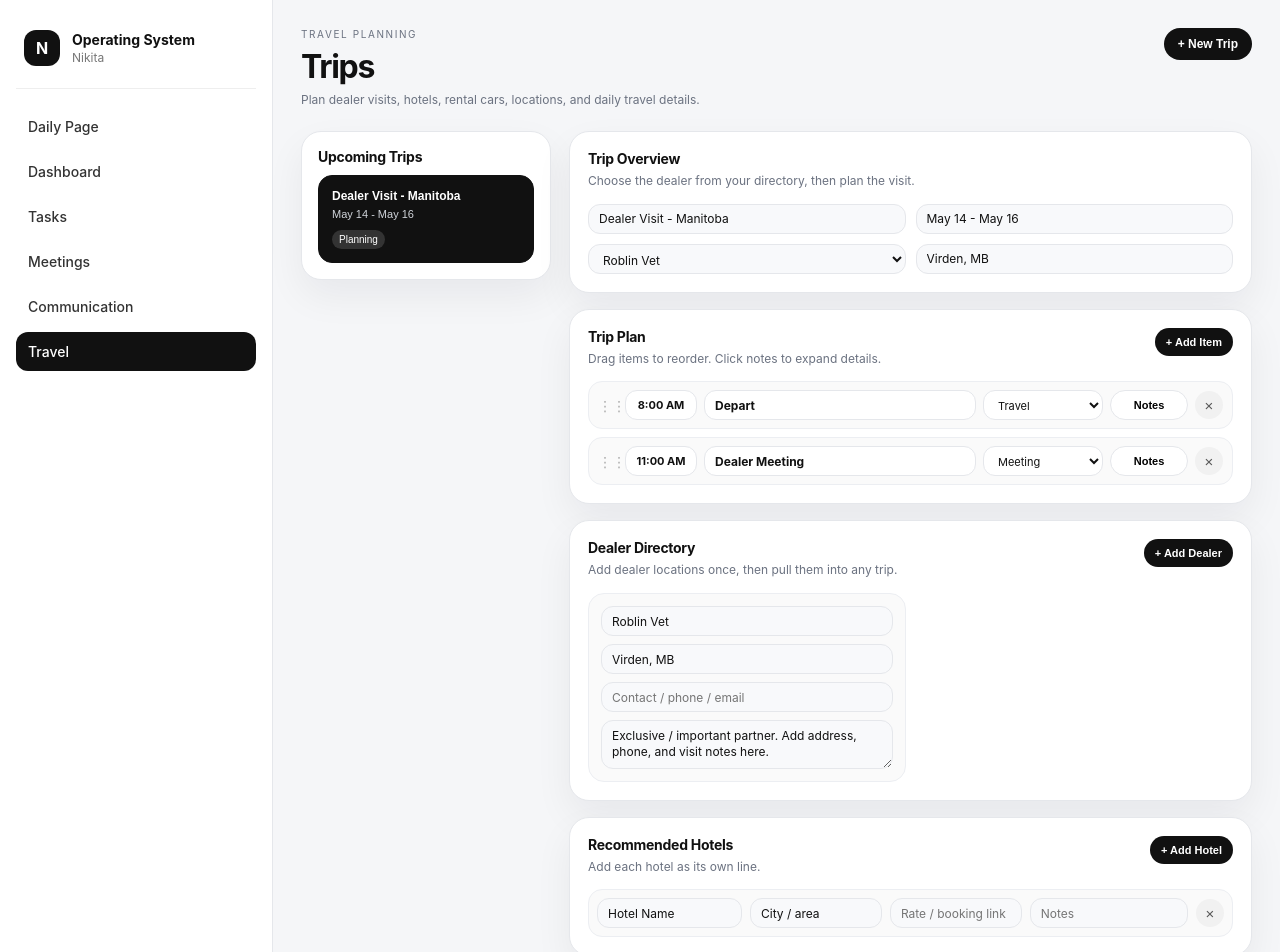
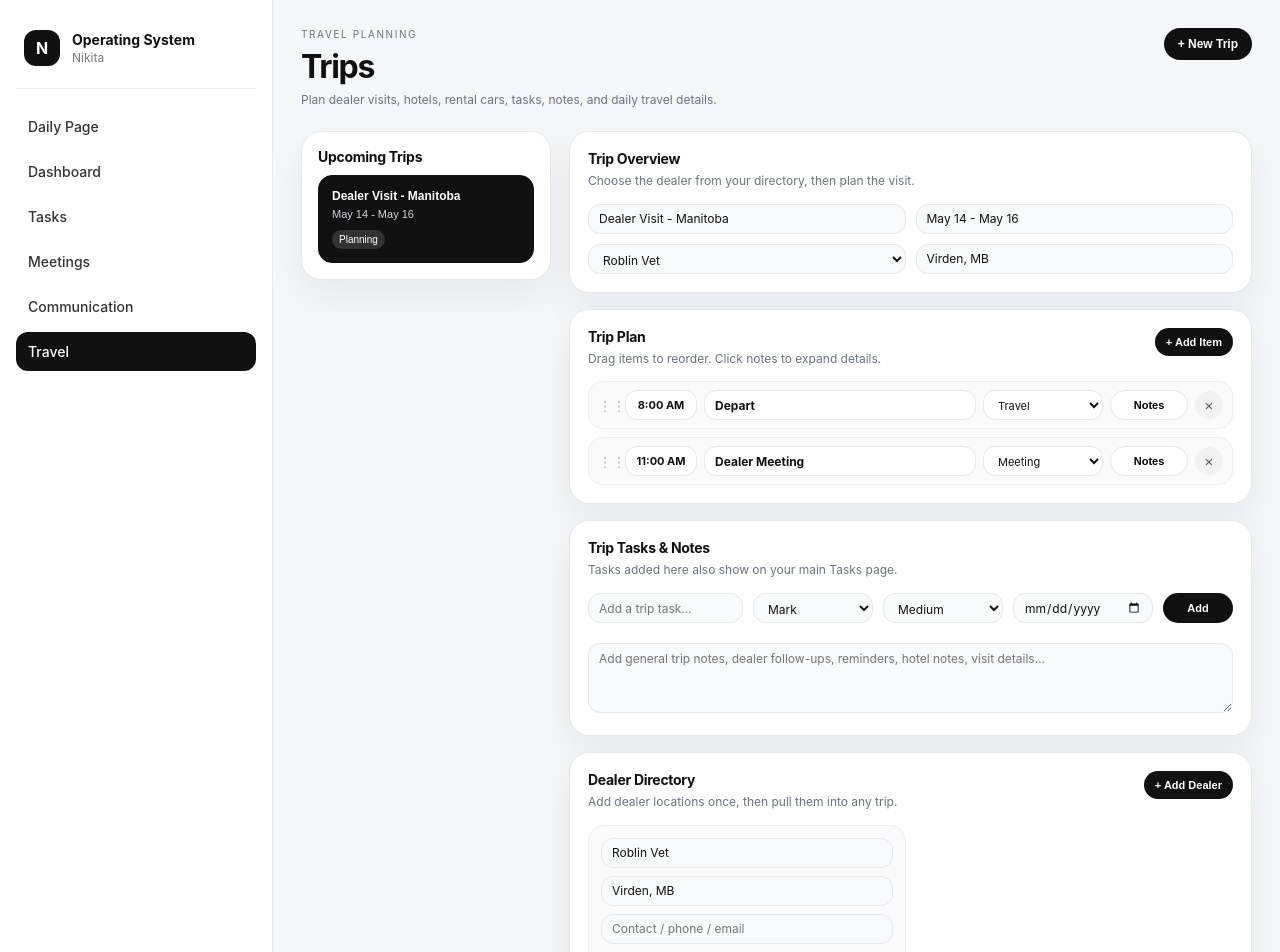
Before and after one commit to nikitaline-code/nl-operating-system, a Next.js app: page /travel in a window 1280 px wide. Shown: the top 952 px of the page. Built offline with nearby package versions, Linux system fonts and the light colour scheme.

Commit message:
Update travel.js

```diff
--- a/pages/travel.js
+++ b/pages/travel.js
@@ -1,4 +1,4 @@
-import { useState } from "react";
+import { useEffect, useState } from "react";
 
 const starterDealers = [
   {
@@ -42,8 +42,8 @@ const starterItinerary = [
 const starterHotels = [
   {
     id: 1,
-    name: "Hotel Name",
-    location: "City / area",
+    name: "",
+    location: "",
     rate: "",
     notes: "",
   },
@@ -52,9 +52,9 @@ const starterHotels = [
 const starterCars = [
   {
     id: 1,
-    company: "Rental Company",
-    pickup: "Pickup location",
-    dropoff: "Drop-off location",
+    company: "",
+    pickup: "",
+    dropoff: "",
     confirmation: "",
   },
 ];
@@ -66,9 +66,48 @@ export default function TravelPage() {
   const [itinerary, setItinerary] = useState(starterItinerary);
   const [hotels, setHotels] = useState(starterHotels);
   const [cars, setCars] = useState(starterCars);
+  const [tripTasks, setTripTasks] = useState([]);
+  const [tripNotes, setTripNotes] = useState("");
+  const [newTripTask, setNewTripTask] = useState("");
+  const [taskAssignedFrom, setTaskAssignedFrom] = useState("Mark");
+  const [taskUrgency, setTaskUrgency] = useState("Medium");
+  const [taskDueDate, setTaskDueDate] = useState("");
   const [draggedItem, setDraggedItem] = useState(null);
 
   const selectedDealer = dealers.find((d) => d.id === selectedTrip?.dealerId);
+
+  useEffect(() => {
+    const savedTravel = localStorage.getItem("travelPageData");
+
+    if (savedTravel) {
+      const parsed = JSON.parse(savedTravel);
+
+      if (parsed.dealers) setDealers(parsed.dealers);
+      if (parsed.trips) setTrips(parsed.trips);
+      if (parsed.selectedTrip) setSelectedTrip(parsed.selectedTrip);
+      if (parsed.itinerary) setItinerary(parsed.itinerary);
+      if (parsed.hotels) setHotels(parsed.hotels);
+      if (parsed.cars) setCars(parsed.cars);
+      if (parsed.tripTasks) setTripTasks(parsed.tripTasks);
+      if (parsed.tripNotes) setTripNotes(parsed.tripNotes);
+    }
+  }, []);
+
+  useEffect(() => {
+    localStorage.setItem(
+      "travelPageData",
+      JSON.stringify({
+        dealers,
+        trips,
+        selectedTrip,
+        itinerary,
+        hotels,
+        cars,
+        tripTasks,
+        tripNotes,
+      })
+    );
+  }, [dealers, trips, selectedTrip, itinerary, hotels, cars, tripTasks, tripNotes]);
 
   const updateTrip = (field, value) => {
     const updatedTrip = { ...selectedTrip, [field]: value };
@@ -204,6 +243,40 @@ export default function TravelPage() {
     setCars(cars.filter((car) => car.id !== id));
   };
 
+  const addTripTask = () => {
+    if (!newTripTask.trim()) return;
+
+    const task = {
+      id: Date.now(),
+      title: newTripTask,
+      assignedFrom: taskAssignedFrom,
+      urgency: taskUrgency,
+      dueDate: taskDueDate,
+      complete: false,
+      source: "Travel",
+      tripName: selectedTrip?.name || "",
+    };
+
+    const savedTasks = JSON.parse(localStorage.getItem("tasks") || "[]");
+    localStorage.setItem("tasks", JSON.stringify([task, ...savedTasks]));
+
+    setTripTasks([task, ...tripTasks]);
+    setNewTripTask("");
+    setTaskAssignedFrom("Mark");
+    setTaskUrgency("Medium");
+    setTaskDueDate("");
+  };
+
+  const deleteTripTask = (id) => {
+    setTripTasks(tripTasks.filter((task) => task.id !== id));
+
+    const savedTasks = JSON.parse(localStorage.getItem("tasks") || "[]");
+    localStorage.setItem(
+      "tasks",
+      JSON.stringify(savedTasks.filter((task) => task.id !== id))
+    );
+  };
+
   return (
     <div className="page">
       <div className="shell">
@@ -212,7 +285,7 @@ export default function TravelPage() {
             <p className="eyebrow">Travel Planning</p>
             <h1>Trips</h1>
             <p className="subtext">
-              Plan dealer visits, hotels, rental cars, locations, and daily travel details.
+              Plan dealer visits, hotels, rental cars, tasks, notes, and daily travel details.
             </p>
           </div>
 
@@ -351,6 +424,80 @@ export default function TravelPage() {
                   </div>
                 ))}
               </div>
+            </section>
+
+            <section className="card wide">
+              <div className="sectionHeader">
+                <div>
+                  <h2>Trip Tasks & Notes</h2>
+                  <p>Tasks added here also show on your main Tasks page.</p>
+                </div>
+              </div>
+
+              <div className="taskAddGrid">
+                <input
+                  value={newTripTask}
+                  onChange={(e) => setNewTripTask(e.target.value)}
+                  placeholder="Add a trip task..."
+                  onKeyDown={(e) => {
+                    if (e.key === "Enter") addTripTask();
+                  }}
+                />
+
+                <select
+                  value={taskAssignedFrom}
+                  onChange={(e) => setTaskAssignedFrom(e.target.value)}
+                >
+                  <option>Mark</option>
+                  <option>Dane</option>
+                  <option>Nikita</option>
+                </select>
+
+                <select
+                  value={taskUrgency}
+                  onChange={(e) => setTaskUrgency(e.target.value)}
+                >
+                  <option>High</option>
+                  <option>Medium</option>
+                  <option>Low</option>
+                </select>
+
+                <input
+                  type="date"
+                  value={taskDueDate}
+                  onChange={(e) => setTaskDueDate(e.target.value)}
+                />
+
+                <button className="smallBtn" onClick={addTripTask}>
+                  Add
+                </button>
+              </div>
+
+              <div className="tripTaskList">
+                {tripTasks.map((task) => (
+                  <div className="tripTaskItem" key={task.id}>
+                    <div>
+                      <div className="tripTaskTitle">{task.title}</div>
+                      <div className="tripTaskMeta">
+                        <span>From: {task.assignedFrom}</span>
+                        <span>{task.urgency}</span>
+                        {task.dueDate && <span>Due: {task.dueDate}</span>}
+                      </div>
+                    </div>
+
+                    <button className="deleteBtn" onClick={() => deleteTripTask(task.id)}>
+                      ×
+                    </button>
+                  </div>
+                ))}
+              </div>
+
+              <textarea
+                className="tripNotesBox"
+                value={tripNotes}
+                onChange={(e) => setTripNotes(e.target.value)}
+                placeholder="Add general trip notes, dealer follow-ups, reminders, hotel notes, visit details..."
+              />
             </section>
 
             <section className="card wide">
@@ -667,10 +814,16 @@ export default function TravelPage() {
           white-space: nowrap;
         }
 
-        .formGrid {
+        .formGrid,
+        .taskAddGrid {
           display: grid;
           grid-template-columns: 1fr 1fr;
           gap: 10px;
+        }
+
+        .taskAddGrid {
+          grid-template-columns: 1fr 120px 120px 140px 70px;
+          margin-bottom: 10px;
         }
 
         input,
@@ -708,7 +861,8 @@ export default function TravelPage() {
         }
 
         .itineraryList,
-        .lineList {
+        .lineList,
+        .tripTaskList {
           display: flex;
           flex-direction: column;
           gap: 8px;
@@ -735,6 +889,36 @@ export default function TravelPage() {
           background: #fafafa;
           border: 1px solid #eceef2;
           border-radius: 14px;
+        }
+
+        .tripTaskItem {
+          display: flex;
+          justify-content: space-between;
+          align-items: center;
+          gap: 10px;
+          padding: 9px 10px;
+          background: #fafafa;
+          border: 1px solid #eceef2;
+          border-radius: 14px;
+        }
+
+        .tripTaskTitle {
+          font-size: 12px;
+          font-weight: 700;
+        }
+
+        .tripTaskMeta {
+          display: flex;
+          flex-wrap: wrap;
+          gap: 8px;
+          margin-top: 4px;
+          font-size: 11px;
+          color: #6b7280;
+        }
+
+        .tripNotesBox {
+          margin-top: 10px;
+          min-height: 70px;
         }
 
         .dragHandle {
@@ -783,6 +967,7 @@ export default function TravelPage() {
           cursor: pointer;
           font-size: 15px;
           color: #555;
+          padding: 0;
         }
 
         .deleteBtn:hover,
@@ -818,7 +1003,8 @@ export default function TravelPage() {
           .layout,
           .mainGrid,
           .formGrid,
-          .dealerGrid {
+          .dealerGrid,
+          .taskAddGrid {
             grid-template-columns: 1fr;
           }
 
```
